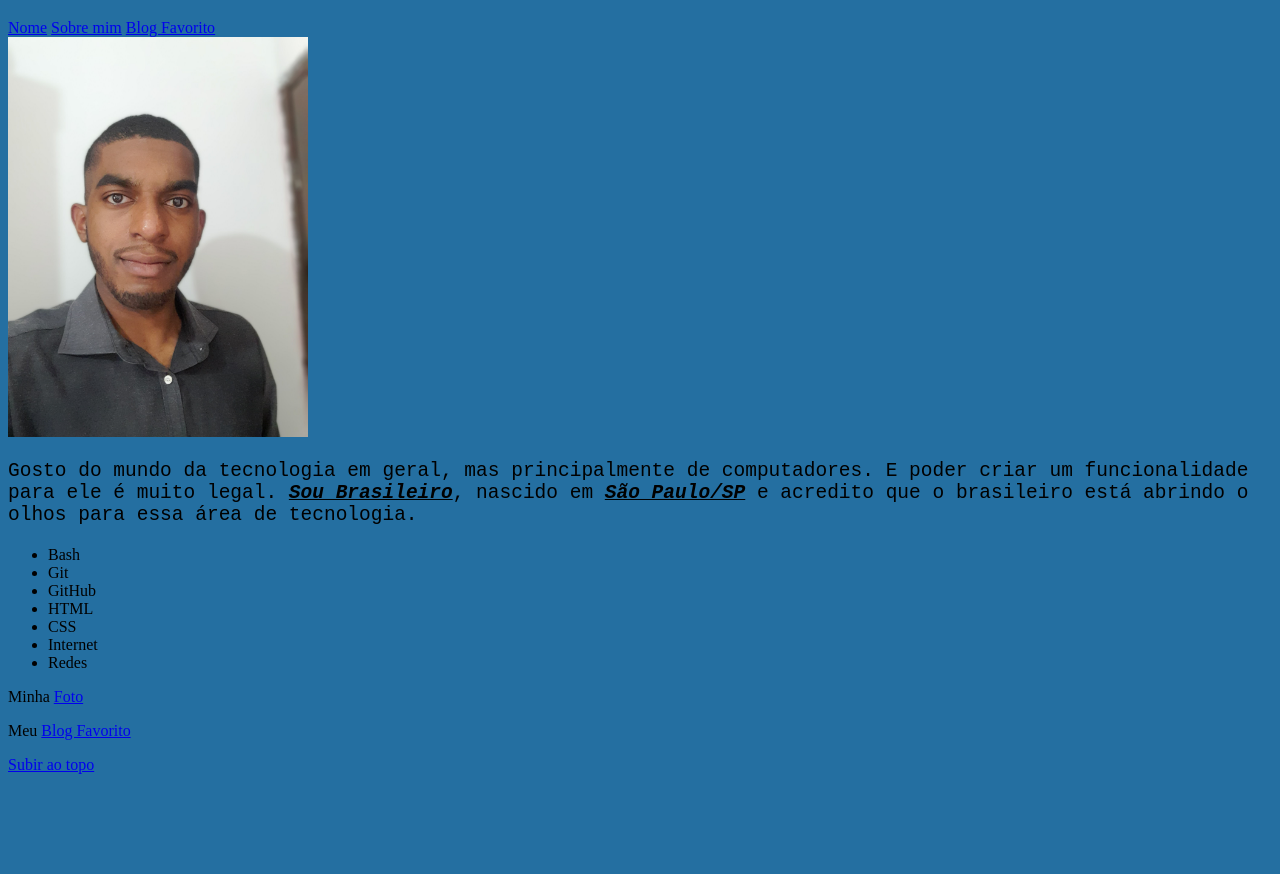
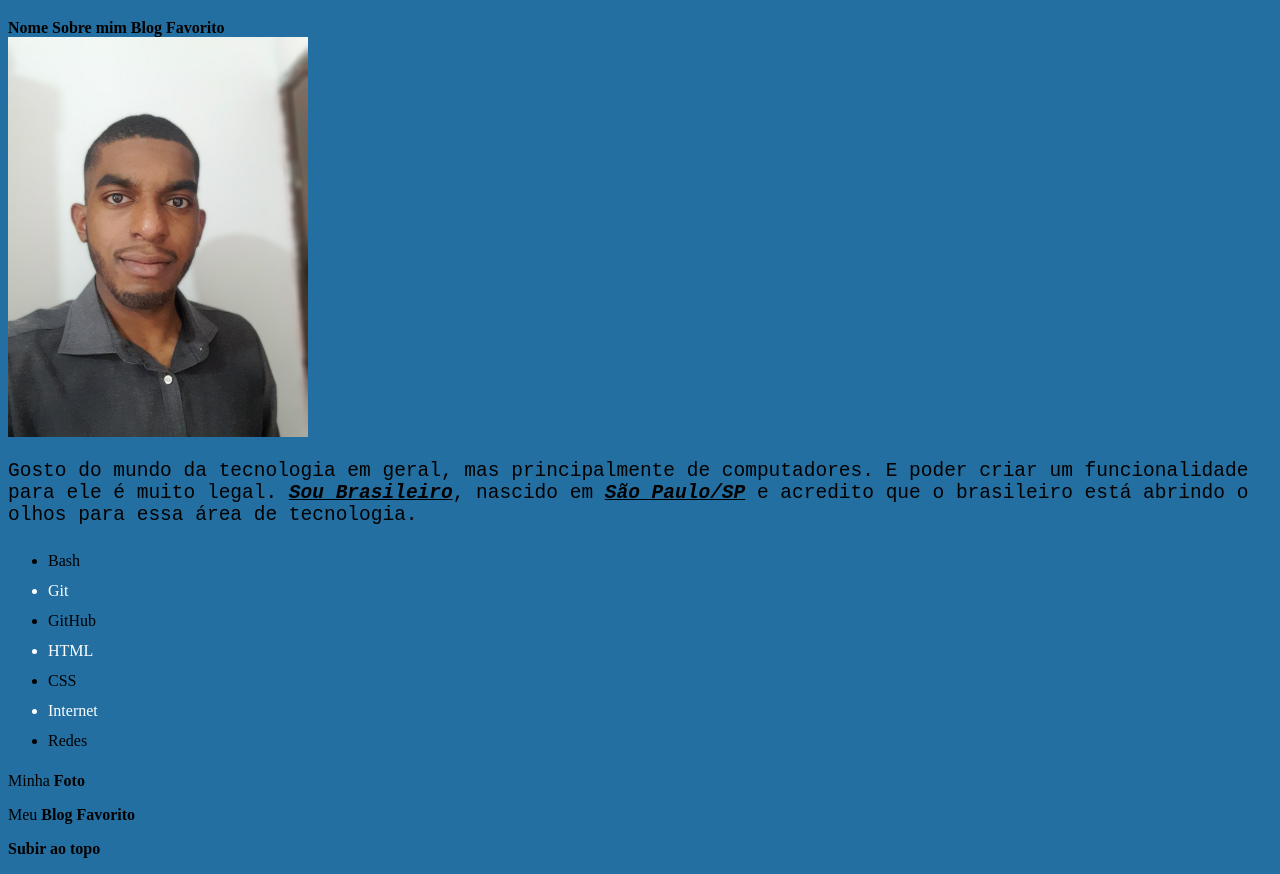
Before and after one commit to Kemadu/Kemadu.github.io, a plain HTML site: page index.html in a window 1280 px wide. Shown: the part 61-935 px from the top of the page. Before the commit the page ends 851 px from the top, so only its background shows below. Drawn offline with Linux system fonts and the light colour scheme.

Commit message:
Usando class para estilizar o pagina

```diff
--- a/index.html
+++ b/index.html
@@ -23,39 +23,64 @@
             font-style: italic;
             text-decoration: underline;
         }
+
+        .element {
+            line-height: 30px;
+
+        }
+
+        .cor {
+            color: white;
+        }
+
+        a, .links {
+            text-decoration: none;
+            color: black;
+            font-weight: 600;
+        }
+
+        .nav {
+            text-decoration: none;
+            color: black;
+        }
+
+        .nav:hover {
+            color: white;
+            transition: .3s;
+        }
     </style>
 </head>
 <body id="topo">
     <header>
         <h1 id="nome">Kenedy Kenechi Silva Madueke</h1>
         <nav>
-            <a href="#nome">Nome</a>
-            <a href="#sobre-mim">Sobre mim</a>
-            <a href="#blog-favorito">Blog Favorito</a>
+            <a href="#nome" class="nav">Nome</a>
+            <a href="#sobre-mim" class="nav">Sobre mim</a>
+            <a href="#blog-favorito" class="nav">Blog Favorito</a>
         </nav>
     </header>
 
     <main id="sobre-mim">
         <img src="./minha-foto.jpg" alt="Foto de Kenedy" width="300px" id="minha-foto">
 
-    <p class="descricao">Gosto do mundo da tecnologia em geral, mas principalmente de computadores. E poder criar um funcionalidade para ele é muito legal. <strong>Sou Brasileiro</strong>, nascido em <strong>São Paulo/SP</strong> e acredito que o brasileiro está abrindo o olhos para essa área de tecnologia.</p>
+    <p class="descricao">Gosto do mundo da tecnologia em geral, mas principalmente de computadores. E poder criar um funcionalidade para ele é muito legal. <strong>Sou Brasileiro</strong>, nascido em <strong><a href="https://pt.wikipedia.org/wiki/S%C3%A3o_Paulo" target="_blank">São Paulo/SP</a></strong> e acredito que o brasileiro está abrindo o olhos para essa área de tecnologia.</p>
 
     <ul>
-        <li>Bash</li>
-        <li>Git</li>
-        <li>GitHub</li>
-        <li>HTML</li>
-        <li>CSS</li>
-        <li>Internet</li>
-        <li>Redes</li>
+        <li class="element">Bash</li>
+        <li class="element cor">Git</li>
+        <li class="element">GitHub</li>
+        <li class="element cor">HTML</li>
+        <li class="element">CSS</li>
+        <li class="element cor">Internet</li>
+        <li class="element">Redes</li>
     </ul>
     </main>
 
 
-    <p>Minha <a href="#minha-foto">Foto</a></p>
+    <p>Minha <a href="#minha-foto" class="links">Foto</a></p>
 
-    <p id="blog-favorito">Meu <a href="https://www.universal.org/" target="_blank">Blog Favorito</a></p>
+    <p id="blog-favorito">Meu <a href="https://www.universal.org/" target="_blank" class="links">Blog Favorito</a></p>
 
-    <p><a href="#topo">Subir ao topo</a></p>
+    <p><a href="#topo" class="links">Subir ao topo</a></p>
 </body>
 </html>
```
